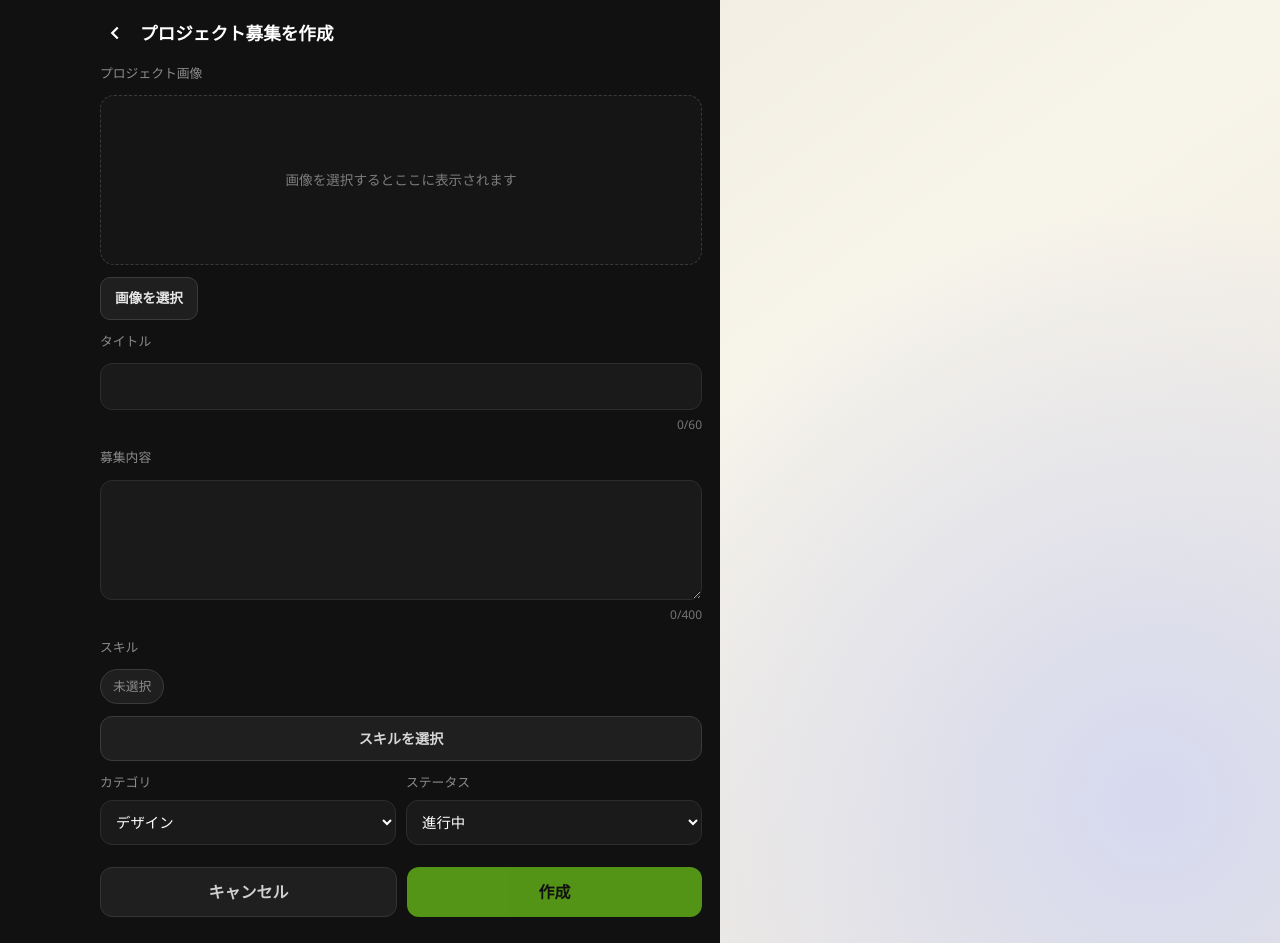
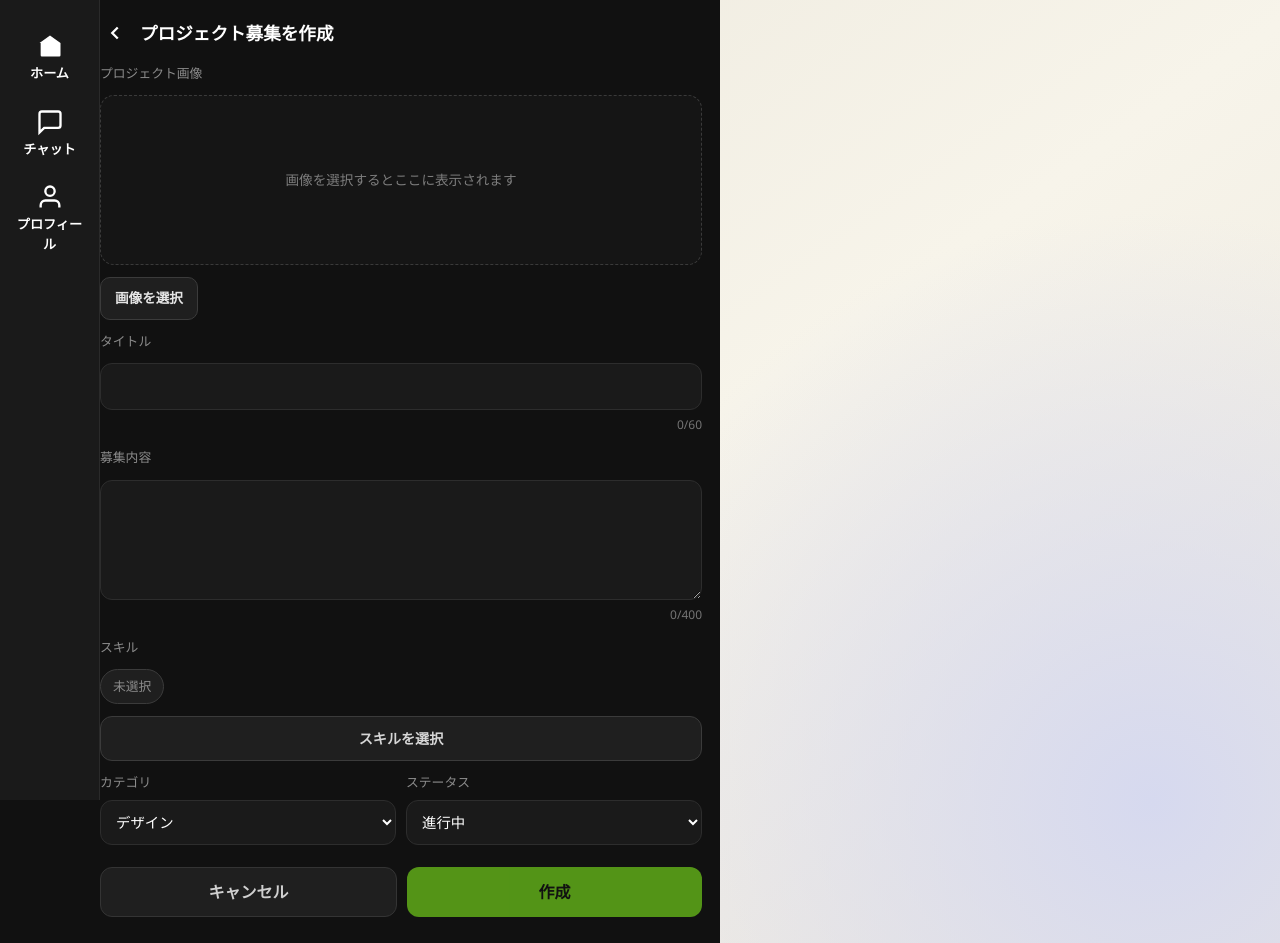
Before and after one commit to quinn-sasha/GDGoC-Hackathon, a Next.js app in the folder frontend/: page /project/recruit in a window 1280 px wide. Built offline with nearby package versions, Linux system fonts and the light colour scheme.

Commit message:
feat(project): add SideNav/BottomNav to recruit page for desktop views

```diff
--- a/frontend/app/project/recruit/page.tsx
+++ b/frontend/app/project/recruit/page.tsx
@@ -2,6 +2,8 @@
 
 import { useRouter } from "next/navigation";
 import { useMemo, useState, useEffect, type ChangeEvent, type FormEvent } from "react";
+import { BottomNav } from "@/components/BottomNav";
+import { SideNav } from "@/components/SideNav";
 import { HOME_CATEGORIES } from "@/lib/mock-data";
 import { isMobileUA } from "@/lib/device";
 
@@ -55,6 +57,7 @@ export default function ProjectRecruitPage() {
   const [formError, setFormError] = useState("");
   const [isSubmitting, setIsSubmitting] = useState(false);
   const [isPC, setIsPC] = useState(false);
+  const [mounted, setMounted] = useState(false);
 
   const trimmedTitle = title.trim();
   const trimmedDescription = description.trim();
@@ -94,9 +97,12 @@ export default function ProjectRecruitPage() {
   useEffect(() => {
     const update = () => setIsPC(window.innerWidth >= 900 && !isMobileUA());
     update();
+    setMounted(true);
     window.addEventListener("resize", update);
     return () => window.removeEventListener("resize", update);
   }, []);
+
+  const NavBarElement = mounted ? (isPC ? <SideNav active="home" /> : <BottomNav active="home" />) : null;
 
   const clearImage = () => {
     setProjectImage(null);
@@ -146,6 +152,8 @@ export default function ProjectRecruitPage() {
   };
 
   return (
+    <>
+    {NavBarElement}
     <main
       style={{
         minHeight: "100vh",
@@ -525,5 +533,6 @@ export default function ProjectRecruitPage() {
         </div>
       ) : null}
     </main>
+    </>
   );
 }
```
